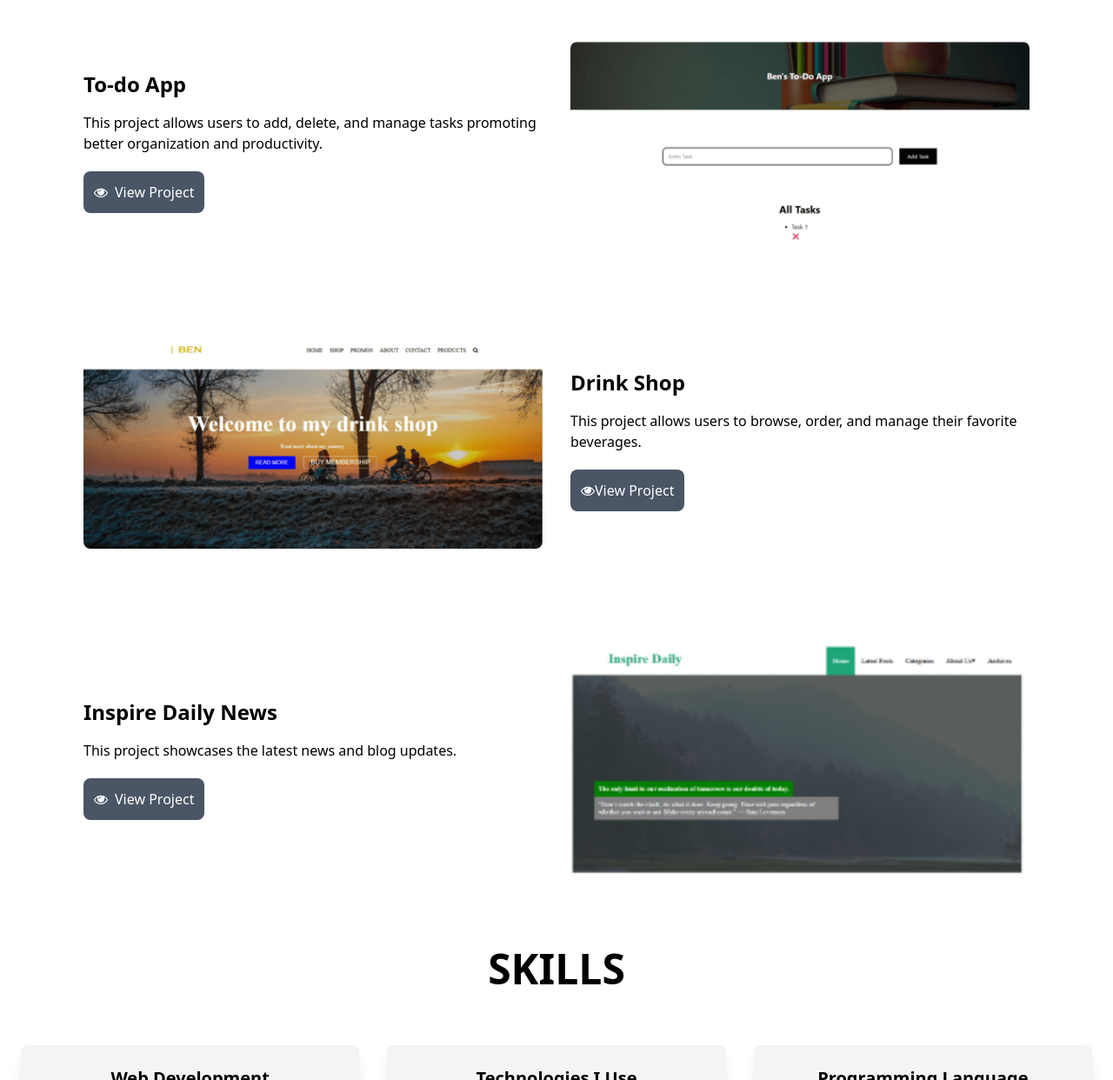
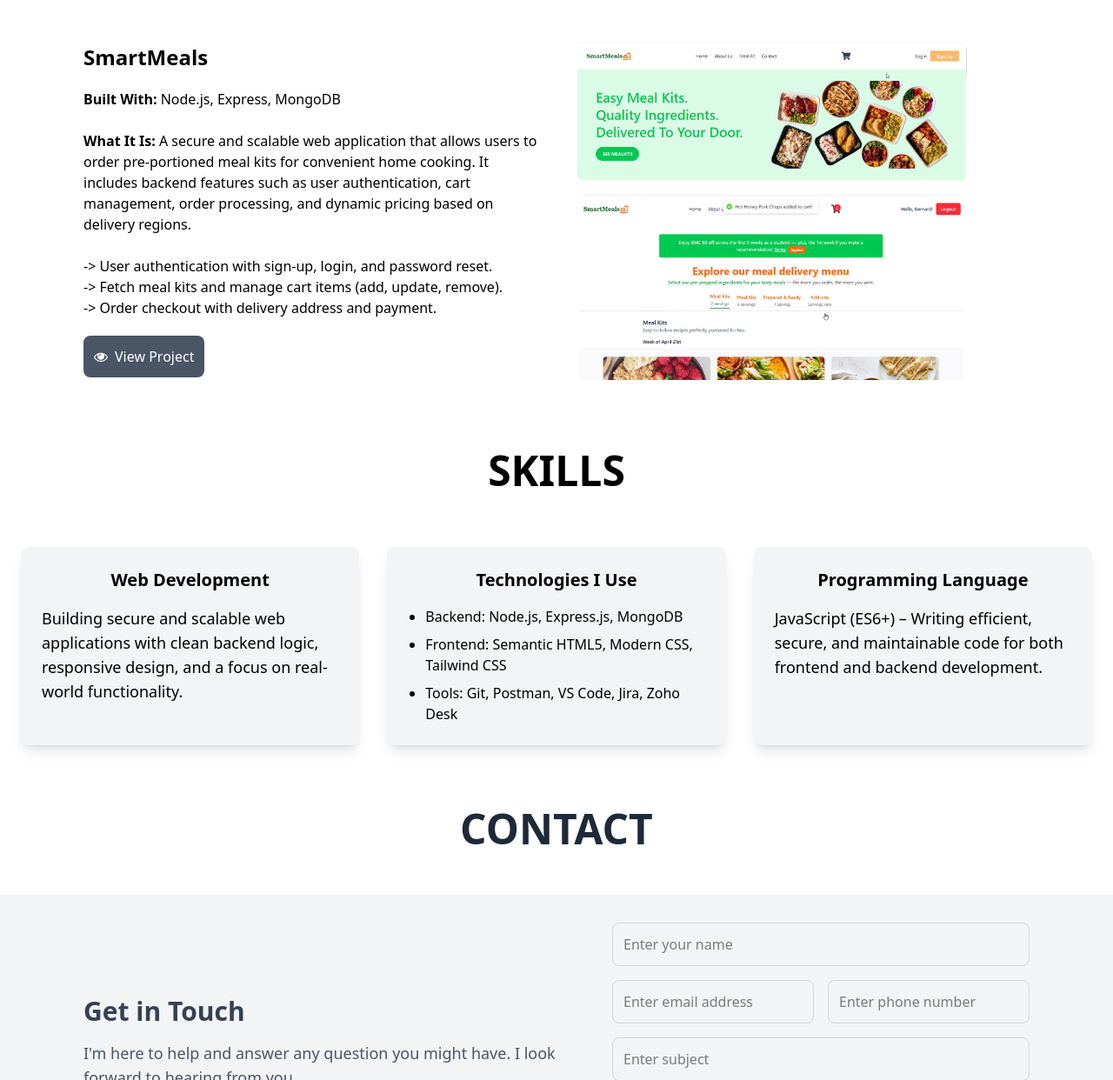
Before and after one commit to anangben/My-Portfolio, a plain HTML site: page index.html in a window 1280 px wide. Shown: the part 1120-2362 px from the top of the page at 87% size. Drawn offline with nearby package versions, Linux system fonts and the light colour scheme.

Commit message:
project update

```diff
--- a/index.html
+++ b/index.html
@@ -162,17 +162,40 @@
     <section
       class="flex flex-col md:flex-row justify-between items-center mt-10 p-4 md:p-8 max-w-6xl mx-auto space-y-8 md:space-y-0 md:space-x-8"
     >
-      <!-- Text Div -->
-      <div class="w-full md:w-1/2 text-center md:text-left">
-        <h3 class="text-2xl font-bold">To-do App</h3>
-        <p class="mt-4">
-          This project allows users to add, delete, and manage tasks promoting
-          better organization and productivity.
+      <!-- Image Div - appears first on mobile, second on md+ -->
+      <div
+        class="order-1 md:order-2 md:w-1/2 flex justify-center flex-col items-center"
+      >
+        <img
+          class="max-w-sm md:max-w-md rounded-lg mb-4"
+          src="./images/smart-meals.png"
+          alt="Smart-meals"
+        />
+        <img
+          class="w-full max-w-sm md:max-w-md rounded-lg"
+          src="./images/smart-meals1.png"
+          alt="Smart-meals"
+        />
+      </div>
+
+      <!-- Text Div - appears second on mobile, first on md+ -->
+      <div class="order-2 md:order-1 w-full md:w-1/2 text-center md:text-left">
+        <h3 class="text-2xl font-bold">SmartMeals</h3>
+        <p class="mt-5">
+          <strong>Built With:</strong> Node.js, Express, MongoDB<br /><br />
+
+          <strong>What It Is:</strong> A secure and scalable web application
+          that allows users to order pre-portioned meal kits for convenient home
+          cooking. It includes backend features such as user authentication,
+          cart management, order processing, and dynamic pricing based on
+          delivery regions.<br /><br />
+
+          -> User authentication with sign-up, login, and password reset.<br />
+          -> Fetch meal kits and manage cart items (add, update, remove).<br />
+          -> Order checkout with delivery address and payment.<br />
         </p>
-        <a
-          href="https://bernard-adjetey-todoapp.netlify.app/"
-          class="inline-block mt-5"
-        >
+
+        <a href="https://smartmealz.netlify.app/" class="inline-block mt-5">
           <button
             class="flex items-center justify-center gap-x-2 w-full text-black p-3 rounded-lg bg-[#4A5565] text-white hover:bg-[#2D3748] cursor-pointer"
           >
@@ -180,78 +203,8 @@
           </button>
         </a>
       </div>
-      <!-- Image Div -->
-      <div class="w-full md:w-1/2 flex justify-center">
-        <img
-          class="w-full max-w-xs md:max-w-full rounded-lg"
-          src="./images/project-1-update.png"
-          alt="To-do App"
-        />
-      </div>
     </section>
 
-    <!-- Project 2 -->
-    <section
-      class="flex flex-col md:flex-row justify-between items-center mt-10 p-4 md:p-8 max-w-6xl mx-auto space-y-8 md:space-y-0 md:space-x-8"
-    >
-      <!-- Image Div -->
-      <div class="w-full md:w-1/2 flex justify-center">
-        <img
-          class="w-full max-w-xs md:max-w-full rounded-lg"
-          src="./images/project-2-update.png"
-          alt="Drink Shop"
-        />
-      </div>
-      <!-- Text Div -->
-      <div class="w-full md:w-1/2 text-center md:text-left">
-        <h3 class="text-2xl font-bold">Drink Shop</h3>
-        <p class="mt-4">
-          This project allows users to browse, order, and manage their favorite
-          beverages.
-        </p>
-        <a
-          href="https://bernard-adjetey-drink-shop.netlify.app"
-          class="inline-block mt-5"
-        >
-          <button
-            class="flex items-center justify-center w-full text-black p-3 rounded-lg bg-[#4A5565] text-white hover:bg-[#2D3748] cursor-pointer"
-          >
-            <i class="fa fa-eye" aria-hidden="true"></i> View Project
-          </button>
-        </a>
-      </div>
-    </section>
-
-    <!-- Project 3 -->
-    <section
-      class="flex flex-col md:flex-row justify-between items-center mt-10 p-4 md:p-8 max-w-6xl mx-auto space-y-8 md:space-y-0 md:space-x-8"
-    >
-      <!-- Text Div -->
-      <div class="w-full md:w-1/2 text-center md:text-left">
-        <h3 class="text-2xl font-bold">Inspire Daily News</h3>
-        <p class="mt-4">
-          This project showcases the latest news and blog updates.
-        </p>
-        <a
-          href="https://bernard-adjetey-inspire-daily.netlify.app"
-          class="inline-block mt-5"
-        >
-          <button
-            class="flex items-center justify-center gap-x-2 w-full text-black p-3 rounded-lg bg-[#4A5565] text-white hover:bg-[#2D3748] cursor-pointer"
-          >
-            <i class="fa fa-eye" aria-hidden="true"></i> View Project
-          </button>
-        </a>
-      </div>
-      <!-- Image Div -->
-      <div class="w-full md:w-1/2 flex justify-center">
-        <img
-          class="w-full max-w-xs md:max-w-full rounded-lg"
-          src="./images/project-3.png"
-          alt="Inspire Daily News"
-        />
-      </div>
-    </section>
     <h2
       id="skills"
       class="text-4xl md:text-5xl font-bold text-center pt-12 pb-10"
```
Also changed, not shown: images/smart-meals.png (added), images/smart-meals1.png (added).
